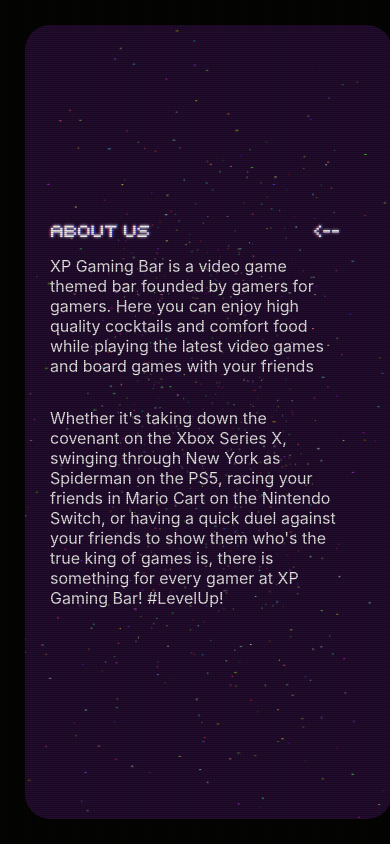
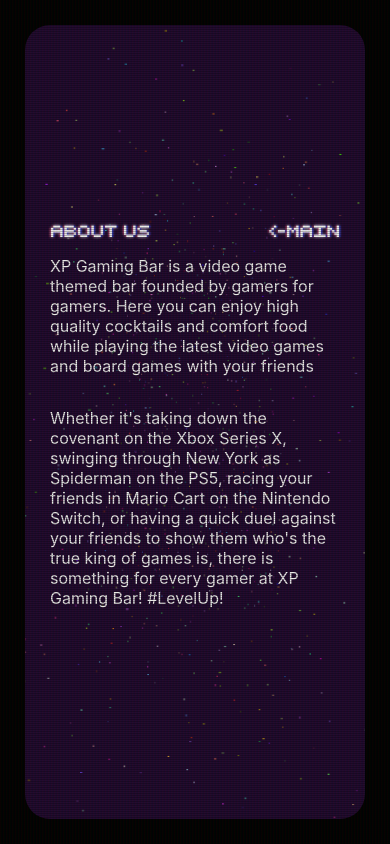
Before and after one commit to Mcas4150/xp-bar, a React (Create React App) app: page /about in a window 390 px wide. Built offline with nearby package versions, Linux system fonts and the light colour scheme.

Commit message:
fix canvas padding

```diff
--- a/src/BackgroundCanvas.css
+++ b/src/BackgroundCanvas.css
@@ -1,14 +1,15 @@
 canvas {
   border-radius: 100px;
+
+  z-index: 0;
   padding: 50px;
-  z-index: 0;
-
-  width: 100vw;
+  width: calc(100vw - 100px);
 }
 
 @media only screen and (max-width: 600px) {
   canvas {
     border-radius: 50px;
     padding: 25px;
+  width: calc(100vw - 50px);
   }
 }
--- a/src/components/pages/pageHeader.jsx
+++ b/src/components/pages/pageHeader.jsx
@@ -7,7 +7,7 @@
     return (
       <HeaderContainer>
         <Title>{this.props.title}</Title>
-        <MenuLink to={{ pathname: `/` }}>{"<--"}</MenuLink>
+        <MenuLink to={{ pathname: `/` }}>{"<-MAIN"}</MenuLink>
       </HeaderContainer>
     );
   }
```
